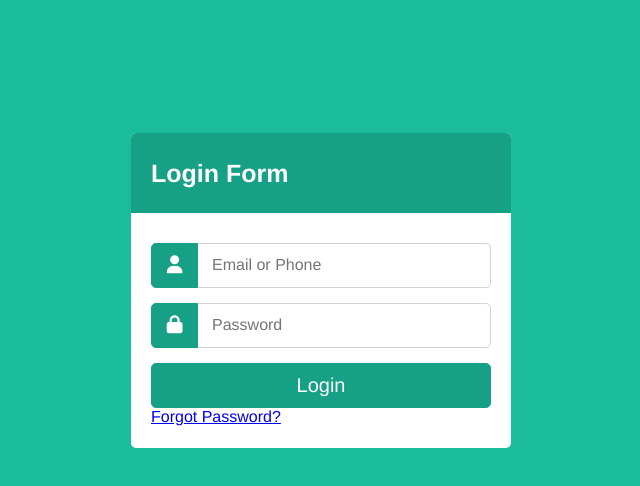
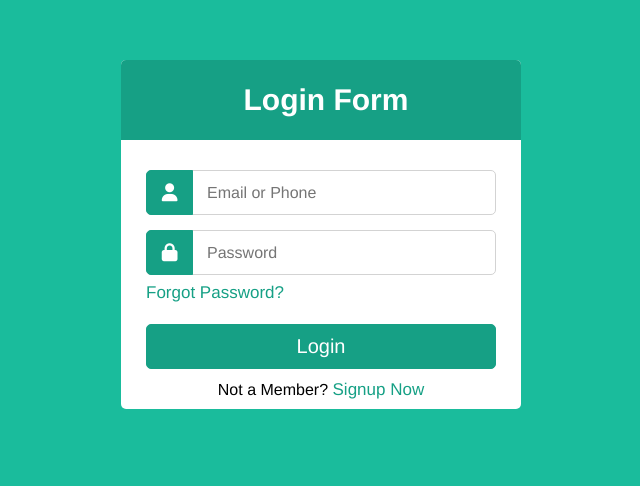
Before and after one commit to sunny2329/Responsive-Login-Form, a plain HTML site: page index.html in a window 1280 px wide. Shown: the part 110-596 px from the top of the page, without its empty margins (319-959 px from the left). Drawn offline with Linux system fonts and the light colour scheme.

Commit message:
more changes

```diff
--- a/index.html
+++ b/index.html
@@ -8,6 +8,7 @@
     <script src="https://kit.fontawesome.com/c97f36b166.js" crossorigin="anonymous"></script>
 </head>
 <body>
+    <div class="container">
         <div class="wrapper">
             <div class="title">
                 <span>Login Form</span> </div>
@@ -20,15 +21,21 @@
                         <i class="fa-solid fa-lock"></i>
                         <input type="password" placeholder="Password" required>
                     </div>
-                <div class="row button">
-                    <input type="submit" value="Login">
                     <div class="pass">
                     <a href="#">
                         Forgot Password?
+                    </a></div>
+                    <div class="row button">
+                        <input type="submit" value="Login">
+                        <div class="signup-link">
+                            Not a Member?
+                            <a href="#">
+                                Signup Now
                             </a>
                         </div>
                     </div>
                 </form>
             </div>
+    </div>
 </body>
 </html>
--- a/style.css
+++ b/style.css
@@ -6,15 +6,22 @@
 }
 
 
-html,body{
-    display:grid;
+body{
+    /* display:grid;
     height: 100%;
-    place-items: center;
+    place-items: center; */
     background: #1abc9c;
+    overflow: hidden;
+}
+
+.container{
+    max-width:440px ;
+    padding: 0 20px;
+    margin: 170px auto;
 }
 
 .wrapper{
-    width: 380px;
+    width: 100%;
     background-color: #fff;
     border-radius: 5px;
 }
@@ -22,15 +29,16 @@ html,body{
 .wrapper .title{
         line-height: 80px;
         background: #16a085;
-        padding-left: 20px;
+        padding-left: 10px;
         border-radius: 5px 5px 0 0;
         color: #fff;
-        font-size: 25px;
+        text-align: center;
+        font-size: 30px;
         font-weight: 600;
 }
 
 .wrapper form{
-    padding: 30px 20px 25px 20px;
+    padding: 30px 25px 25px 25px;
 }
 
 .wrapper form .row{
@@ -48,6 +56,12 @@ html,body{
     border-radius: 5px;
     border: 1px solid lightgrey;
     font-size: 16px;
+    transition: all 0.3s ease;
+}
+
+form .row input:focus{
+    border-color: #16a085;
+    box-shadow: inset 0px 0px 2px 2px rgba(26,188,156,0.25);
 }
 
 .wrapper form .row i{
@@ -64,6 +78,24 @@ html,body{
     justify-content: center;
 }
 
+.wrapper form .pass{
+    margin: -7px 0 21px 0;
+}
+
+.wrapper form .pass a{
+    color: #16a085;
+    text-decoration: none;
+    font-size: 17px;
+
+}
+
+.wrapper form .pass a:hover{
+    text-decoration: underline;
+    font-size: 18px;
+}
+
+
+
 .wrapper form .button input{
         color: #fff;
         padding-left: 0px;
@@ -74,9 +106,26 @@ html,body{
         cursor: pointer;
 }
 
+.wrapper form .signup-link{
+    text-align: center;
+    margin-top: 11px;
+}
+
+.wrapper form .signup-link a{
+    color: #16a085;
+    font-size: 17px;
+    text-decoration: none;
+}
+
+
+.wrapper form .signup-link a:hover{
+    text-decoration: underline;
+    font-size: 18px;
+
+}
 .wrapper form .button input:hover{
     color: #16a085;
-
+    font-size: 25px;
     border: 1px solid black;
     background-color: #fff;
 }
```
Lines whose indentation alone changed are shown as unchanged.
